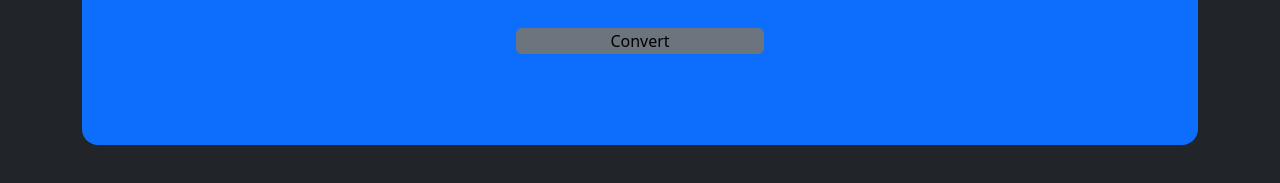
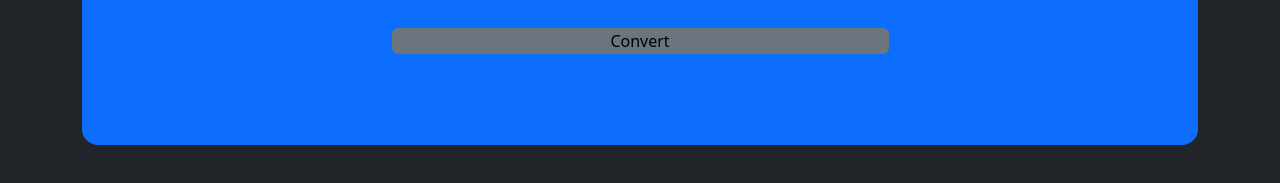
Before and after one commit to Kowsalya2929/Javascript-project, a plain HTML site: page index.html in a window 1280 px wide. Shown: the part 219-402 px from the top of the page. Drawn offline with Linux system fonts and the light colour scheme.

Commit message:
Update index.html

```diff
--- a/index.html
+++ b/index.html
@@ -13,7 +13,7 @@
 
 <input type="text" id="input" placeholder="Celcius to Fahrenheit" class="border border-0 container-sm p-2 rounded-4 bg-white mb-4">
 <div class="btn">
-<button type="submit" onclick="convert()" class="container bg-secondary border border-0 btn-secondary rounded  mb-3 w-25">Convert</button>
+<button type="submit" onclick="convert()" class="container bg-secondary border border-0 btn-secondary rounded  mb-3 w-50">Convert</button>
 </div>
 
 <div id="result" style="text-align: center; padding-top: 20px;"></div>
```
